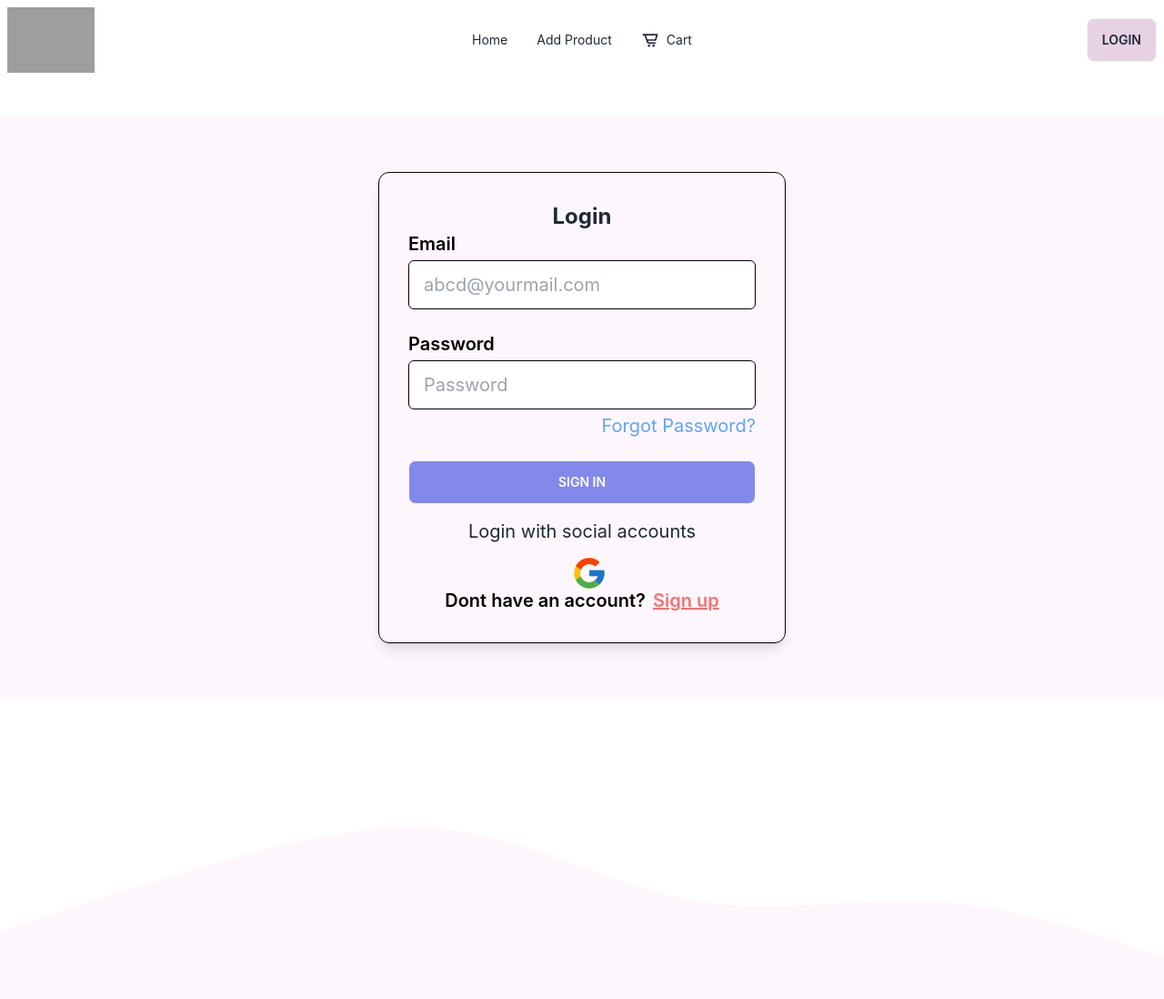
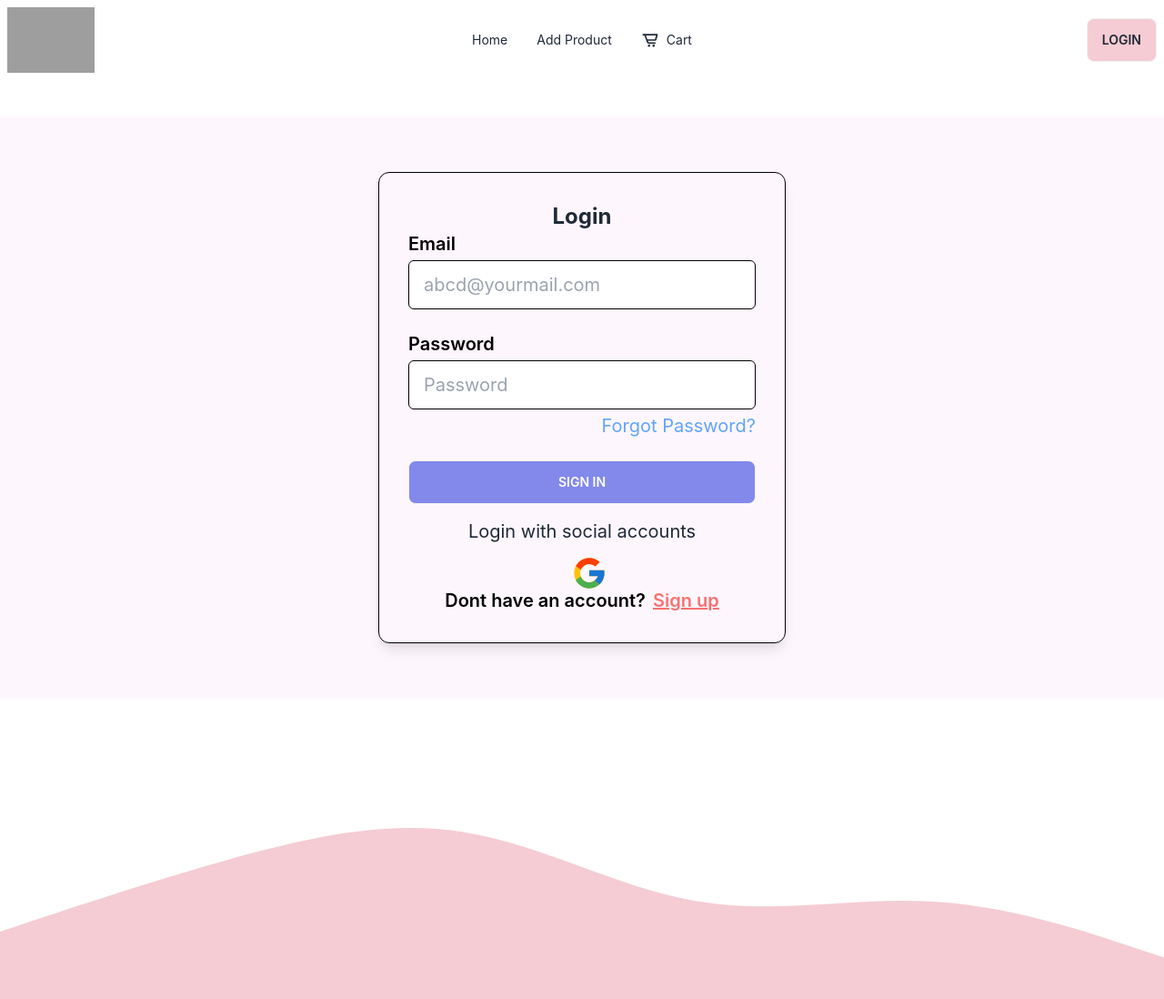
Before and after one commit to originalmahim/Wazo, a React (Vite) app: page /login in a window 1280 px wide. Shown: the top 1098 px of the page at 91% size. Built offline with nearby package versions, Linux system fonts and the light colour scheme; no server answers; grey boxes are pictures that could not be loaded.

Commit message:
Updated Home Page Layout Newly

```diff
--- a/src/Components/Footer/Footer.jsx
+++ b/src/Components/Footer/Footer.jsx
@@ -4,9 +4,9 @@ function Footer() {
   return (
     <div>
       <div className='-mb-16' >
-      <svg xmlns="http://www.w3.org/2000/svg" viewBox="0 0 1440 320"><path fill="#FEF6FD" fillOpacity="1" d="M0,288L48,272C96,256,192,224,288,197.3C384,171,480,149,576,165.3C672,181,768,235,864,250.7C960,267,1056,245,1152,250.7C1248,256,1344,288,1392,304L1440,320L1440,320L1392,320C1344,320,1248,320,1152,320C1056,320,960,320,864,320C768,320,672,320,576,320C480,320,384,320,288,320C192,320,96,320,48,320L0,320Z"></path></svg>
+      <svg xmlns="http://www.w3.org/2000/svg" viewBox="0 0 1440 320"><path fill="#f5ccd3" fillOpacity="1" d="M0,288L48,272C96,256,192,224,288,197.3C384,171,480,149,576,165.3C672,181,768,235,864,250.7C960,267,1056,245,1152,250.7C1248,256,1344,288,1392,304L1440,320L1440,320L1392,320C1344,320,1248,320,1152,320C1056,320,960,320,864,320C768,320,672,320,576,320C480,320,384,320,288,320C192,320,96,320,48,320L0,320Z"></path></svg>
       </div>
-    <div className="relative mt-16 bg-[#FEF6FD] text-black">
+    <div className="relative mt-16 bg-[#f5ccd3] text-black">
 
     <div className="px-4 pt-12 mx-auto sm:max-w-xl md:max-w-full lg:max-w-screen-xl md:px-24 lg:px-8">
       <div className="grid gap-16 row-gap-10 mb-8 lg:grid-cols-6">
--- a/src/Components/Header/Header.jsx
+++ b/src/Components/Header/Header.jsx
@@ -76,7 +76,7 @@ const Header = () => {
           </div>
           }
           {  user ? '' :
-          <Link to= "/login" className="btn bg-[#e7d1e4] ">Login</Link>
+          <Link to= "/login" className="btn bg-[#f5ccd3] ">Login</Link>
           }
           </div>
           </div>
--- a/src/Components/Home/Home.jsx
+++ b/src/Components/Home/Home.jsx
@@ -11,8 +11,8 @@ const Home = () => {
           return (
           <div>
           <Banner></Banner>
+          <BrandsCard brands = {brands} ></BrandsCard>
           <Special></Special>
-          <BrandsCard brands = {brands} ></BrandsCard>
           <Confused></Confused>
           </div>
           );
--- a/src/Components/Special/Special.jsx
+++ b/src/Components/Special/Special.jsx
@@ -3,7 +3,7 @@ import { FaHeart, FaSmile, FaStar, FaGift } from 'react-icons/fa';
 
 const Special = () => {
           return (
-          <div className='bg-[#FEF6FD]'>
+          <div className='bg-[#f5ccd3] mt-16'>
           <div className='max-w-7xl mx-auto'>
 
   <div className="px-4  py-8 lg:py-16 lg:px-8">
```
